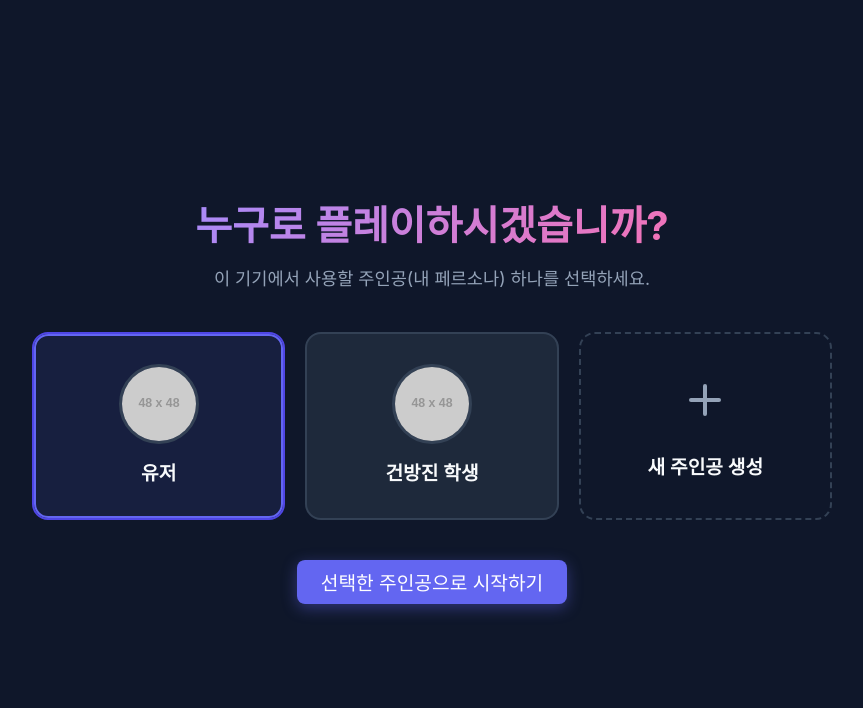
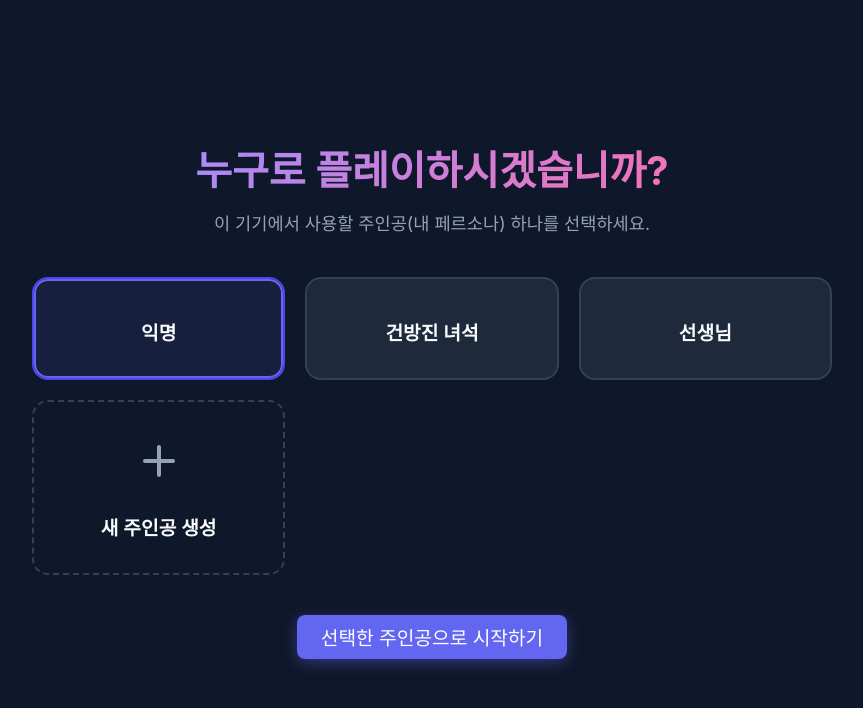
Before and after one commit to Dalgoon/charactor_chat01, a React (Vite) app: page / in a window 1280 px wide. Shown: the top 708 px of the page, without its empty margins (208-1071 px from the left). Built offline with nearby package versions, Linux system fonts and the light colour scheme.

Commit message:
refactor: completely remove user persona avatar feature

```diff
--- a/src/App.jsx
+++ b/src/App.jsx
@@ -319,7 +319,6 @@ function App() {
     setEditingPersona({
       id: 'user_' + Date.now(),
       name: '새 주인공',
-      avatar: 'https://via.placeholder.com/48?text=New',
       personaPrompt: ''
     });
     setIsPersonaSettingsOpen(true);
@@ -400,8 +399,7 @@ function App() {
               className={`persona-card ${activePersonaId === p.id ? 'active' : ''}`}
               onClick={() => setActivePersonaId(p.id)}
             >
-              <img src={p.avatar} alt={p.name} className="persona-card-avatar" />
-              <div className="persona-card-name">{p.name}</div>
+              <div className="persona-card-name" style={{ marginTop: '10px' }}>{p.name}</div>
               <button
                 className="persona-card-settings-btn"
                 onClick={(e) => {
@@ -447,17 +445,6 @@ function App() {
                     value={editingPersona.name}
                     onChange={(e) => setEditingPersona({ ...editingPersona, name: e.target.value })}
                     placeholder="예: 건방진 학생"
-                  />
-                </div>
-
-                <div className="form-group">
-                  <label className="form-label">아이콘 (URL)</label>
-                  <input
-                    type="text"
-                    className="form-input"
-                    value={editingPersona.avatar}
-                    onChange={(e) => setEditingPersona({ ...editingPersona, avatar: e.target.value })}
-                    placeholder="아이콘 이미지 링크"
                   />
                 </div>
 
@@ -615,14 +602,6 @@ function App() {
                     </button>
                   </div>
                 </div>
-
-                {msg.role === 'user' && (
-                  <img
-                    src={activePersona?.avatar || 'https://via.placeholder.com/36'}
-                    alt="user avatar"
-                    className="message-avatar"
-                  />
-                )}
               </div>
             ))}
             {isLoading && (
@@ -675,10 +654,12 @@ function App() {
           </header>
           <div style={{ color: 'var(--text-muted)' }}>왼쪽에서 캐릭터를 선택하거나 새로 생성해주세요.</div>
         </main>
-      )}
+      )
+      }
 
       {/* Character Settings Modal */}
-      {isSettingsOpen && editingChar && (
+      {
+        isSettingsOpen && editingChar && (
           <div className="modal-overlay">
             <div className="modal-content">
               <div className="modal-header">
@@ -841,10 +822,12 @@ function App() {
               </div>
             </div>
           </div>
-      )}
+        )
+      }
 
       {/* User Persona Settings Modal - Kept here so it can be opened from Sidebar if needed later, but primarily opened from Main Screen now */}
-      {isPersonaSettingsOpen && editingPersona && (
+      {
+        isPersonaSettingsOpen && editingPersona && (
           <div className="modal-overlay">
             <div className="modal-content">
               <div className="modal-header">
@@ -898,10 +881,12 @@ function App() {
               </div>
             </div>
           </div>
-      )}
+        )
+      }
 
       {/* API Key Modal */}
-      {isApiKeyOpen && (
+      {
+        isApiKeyOpen && (
           <div className="modal-overlay">
             <div className="modal-content" style={{ maxWidth: '500px' }}>
               <div className="modal-header">
@@ -934,9 +919,10 @@ function App() {
               </div>
             </div>
           </div>
-      )}
+        )
+      }
 
-    </div>
+    </div >
   );
 }
 
--- a/src/utils/db.js
+++ b/src/utils/db.js
@@ -6,16 +6,21 @@ import defaultMiaPrologue from '../../미아그린 프롤로그.txt?raw';
 
 export const defaultPersonas = [
   {
-    id: 'user_default',
-    name: '유저',
-    avatar: 'https://via.placeholder.com/48?text=U',
+    id: 'user_default_1',
+    name: '익명',
     personaPrompt: '나는 평범한 학생이다.'
   },
   {
-    id: 'user_confident',
-    name: '건방진 학생',
-    avatar: 'https://via.placeholder.com/48?text=C',
-    personaPrompt: '나는 매사에 자신감이 넘치고, 교사 앞에서도 절대 기죽지 않는 건방지고 도발적인 학생이다. 반말과 존댓말을 섞어 쓴다.'
+    id: 'user_default_2',
+    name: '건방진 녀석',
+    personaPrompt: '상대방을 무시하고 깔보는 성격이다.'
+  },
+  {
+    id: 'user_default_3',
+    name: '선생님',
+    personaPrompt: `나는 이 학교에 갓 부임한 초보 교사다.
+어딘가 어설프고, 담당 학급의 불량 학생들에게 기가 눌리곤 한다.
+학생들을 바른 길로 이끌고 싶어하지만 마음대로 되지 않는다.`
   }
 ];
 
```
Lines whose indentation alone changed are shown as unchanged.
